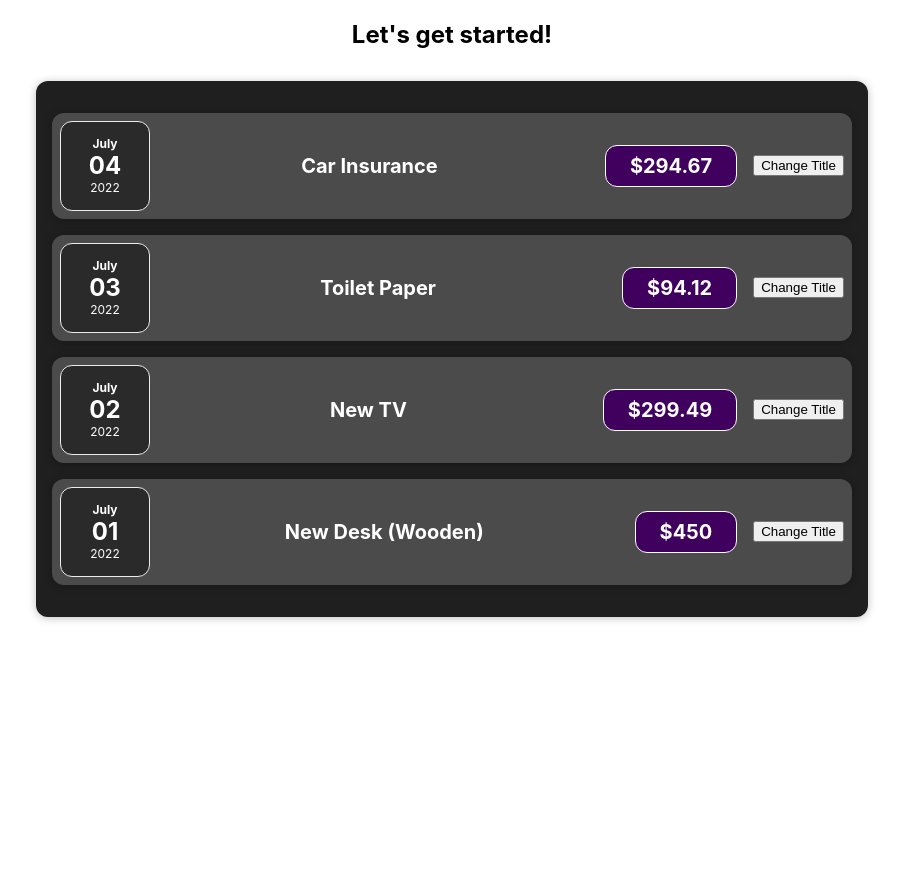
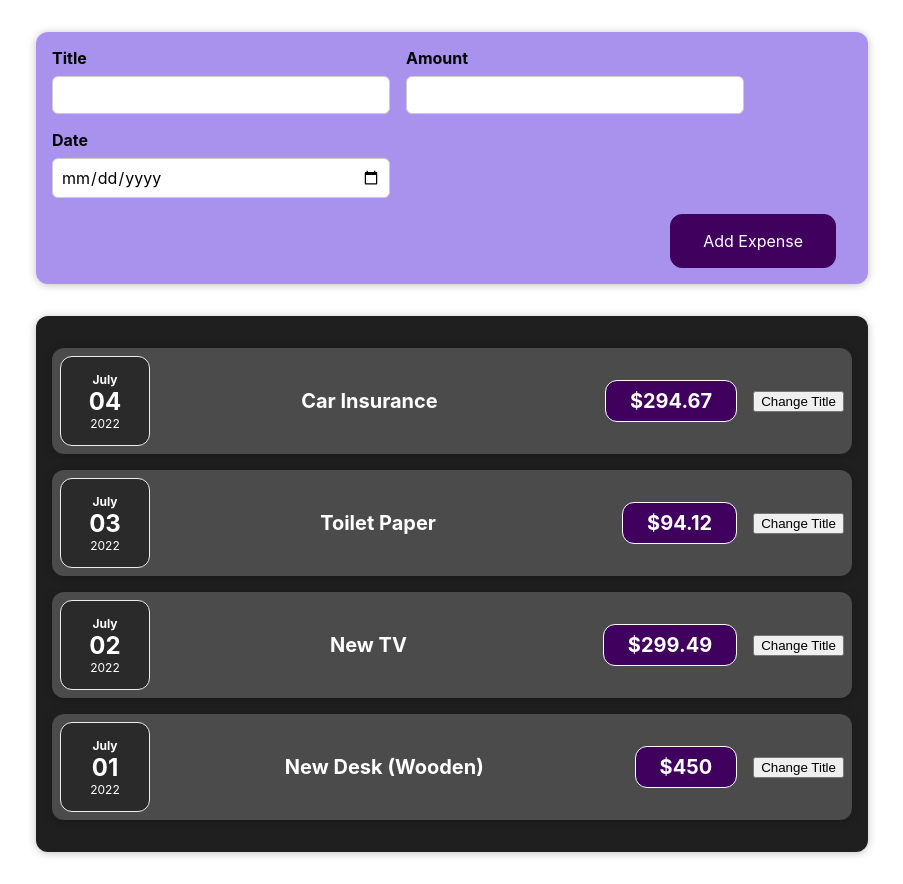
Before and after one commit to Jerry-Yeh/React-The-Complete-Guide-Section3to5, a React (Create React App) app: page / in a window 1280 px wide. Shown: the whole page, without its empty margins (188-1091 px from the left). Before the commit the page ends 800 px from the top, so only its background shows below. Built offline with nearby package versions, Linux system fonts and the light colour scheme.

Commit message:
Working with Multiple States

```diff
--- a/src/App.js
+++ b/src/App.js
@@ -2,6 +2,7 @@
 
 import "./App.css";
 import Expenses from "./components/Expenses/Expenses";
+import NewExpense from "./components/NewExpense/NewExpense";
 
 const App = () => {
   const expenses = [
@@ -13,7 +14,7 @@
 
   return (
     <div className="App">
-      <h2>Let's get started!</h2>
+      <NewExpense></NewExpense>
       <Expenses items={expenses} />
     </div>
   );
--- /dev/null
+++ b/src/components/NewExpense/ExpenseForm.css
@@ -0,0 +1,26 @@
+.new-expense__controls {
+  display: flex;
+  flex-wrap: wrap;
+  gap: 1rem;
+  margin-bottom: 1rem;
+  text-align: left;
+}
+
+.new-expense__control label {
+  font-weight: bold;
+  margin-bottom: 0.5rem;
+  display: block;
+}
+
+.new-expense__control input {
+  font: inherit;
+  padding: 0.5rem;
+  border-radius: 6px;
+  border: 1px solid #ccc;
+  width: 20rem;
+  max-width: 100%;
+}
+
+.new-expense__actions {
+  text-align: right;
+}
--- /dev/null
+++ b/src/components/NewExpense/ExpenseForm.js
@@ -0,0 +1,57 @@
+/** @format */
+
+import React, { useState } from "react";
+
+import "./ExpenseForm.css";
+
+const ExpenseForm = () => {
+  const [enteredTitle, setEnteredTitle] = useState("");
+  const [enteredAmount, setEnteredAmount] = useState("");
+  const [enteredDate, setEnteredDate] = useState("");
+
+  const titleChangeHandler = (event) => {
+    setEnteredTitle(event.target.value);
+  };
+
+  const amountChangeHandler = (event) => {
+    setEnteredAmount(event.target.value);
+  };
+
+  const dateChangeHandler = (event) => {
+    setEnteredDate(event.target.value);
+  };
+
+  return (
+    <form>
+      <div className="new-expense__controls">
+        <div className="new-expense__control">
+          <label>Title</label>
+          <input type="text" onChange={titleChangeHandler} />
+        </div>
+        <div className="new-expense__control">
+          <label>Amount</label>
+          <input
+            type="number"
+            min="0.01"
+            step="0.01"
+            onChange={amountChangeHandler}
+          />
+        </div>
+        <div className="new-expense__control">
+          <label>Date</label>
+          <input
+            type="date"
+            min="2019-01-01"
+            max="2022-12-31"
+            onChange={dateChangeHandler}
+          />
+        </div>
+      </div>
+      <div className="new-expense__actions">
+        <button type="submit">Add Expense</button>
+      </div>
+    </form>
+  );
+};
+
+export default ExpenseForm;
--- /dev/null
+++ b/src/components/NewExpense/NewExpense.css
@@ -0,0 +1,38 @@
+.new-expense {
+  background-color: #a892ee;
+  padding: 1rem;
+  margin: 2rem auto;
+  width: 50rem;
+  max-width: 95%;
+  border-radius: 12px;
+  text-align: center;
+  box-shadow: 0 1px 8px rgba(0, 0, 0, 0.25);
+}
+
+.new-expense button {
+  font: inherit;
+  cursor: pointer;
+  padding: 1rem 2rem;
+  border: 1px solid #40005d;
+  background-color: #40005d;
+  color: white;
+  border-radius: 12px;
+  margin-right: 1rem;
+}
+
+.new-expense button:hover,
+.new-expense button:active {
+  background-color: #510674;
+  border-color: #510674;
+}
+
+.new-expense button.alternative {
+  color: #220131;
+  border-color: transparent;
+  background-color: transparent;
+}
+
+.new-expense button.alternative:hover,
+.new-expense button.alternative:active {
+  background-color: #ddb3f8;
+}
--- /dev/null
+++ b/src/components/NewExpense/NewExpense.js
@@ -0,0 +1,14 @@
+import React from 'react';
+
+import ExpenseForm from './ExpenseForm';
+import './NewExpense.css';
+
+const NewExpense = () => {
+  return (
+    <div className='new-expense'>
+      <ExpenseForm />
+    </div>
+  );
+};
+
+export default NewExpense;
```
